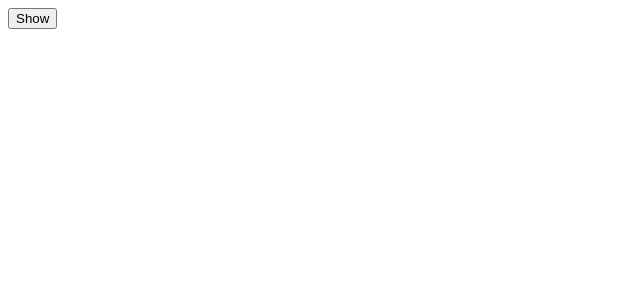
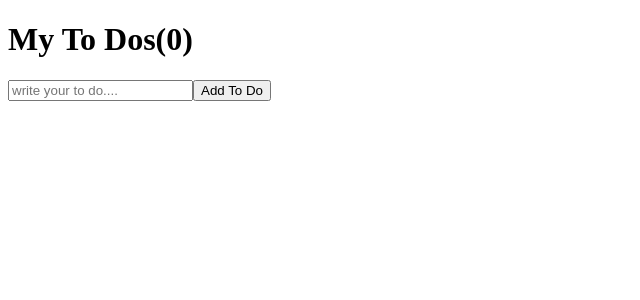
Before and after one commit to ljh8450/NomadCodersReactMovie, a React (Create React App) app in the folder react-for-beginners/react-for-beginners/: page / in a window 1280 px wide. Shown: the top 300 px of the page, without its empty margins (0-640 px from the left). Built offline with nearby package versions, Linux system fonts and the light colour scheme.

Commit message:
ToDo part one

```diff
--- a/react-for-beginners/react-for-beginners/src/App.js
+++ b/react-for-beginners/react-for-beginners/src/App.js
@@ -1,27 +1,31 @@
-import { func } from "prop-types";
-import { useState, useEffect } from "react";
-
-function Hello(){
-  useEffect(() => {
-    console.log("hi :)");
-    return () => console.log("bye :(");
-  }, []);
-  useEffect(function() {
-    console.log("hi :)");
-    return function(){
-      console.log("bye :(");
-    }
-  }, []);
-  return <h1>Hello</h1>
-}
+import { useState } from "react";
 
 function App() {
-  const [showing, setShowing] = useState(false);
-  const onClick = () => setShowing((prev) => !prev);
-  return <div>
-    {showing ? <Hello /> : null}
-    <button onClick={onClick}>{showing ? "Hide" : "Show"}</button>
-  </div>;
+  const [toDo, setToDo] = useState("");
+  const [toDos, setToDos] = useState([]);
+  const onChange = (event) => setToDo(event.target.value);
+  const onSubmit = (event) => {
+    event.preventDefault();
+    if (toDo === "") {
+      return;
+    }
+    setToDos(currentArray => [toDo, ...currentArray]);
+    setToDo("");
+  };
+  return (
+    <div>
+      <h1>My To Dos({toDos.length})</h1>
+      <form onSubmit={onSubmit}>
+        <input
+          onChange={onChange}
+          value={toDo}
+          type="text"
+          placeholder = "write your to do...."
+        />
+        <button>Add To Do</button>
+      </form>
+    </div>
+  );
 }
 
 export default App;
```
